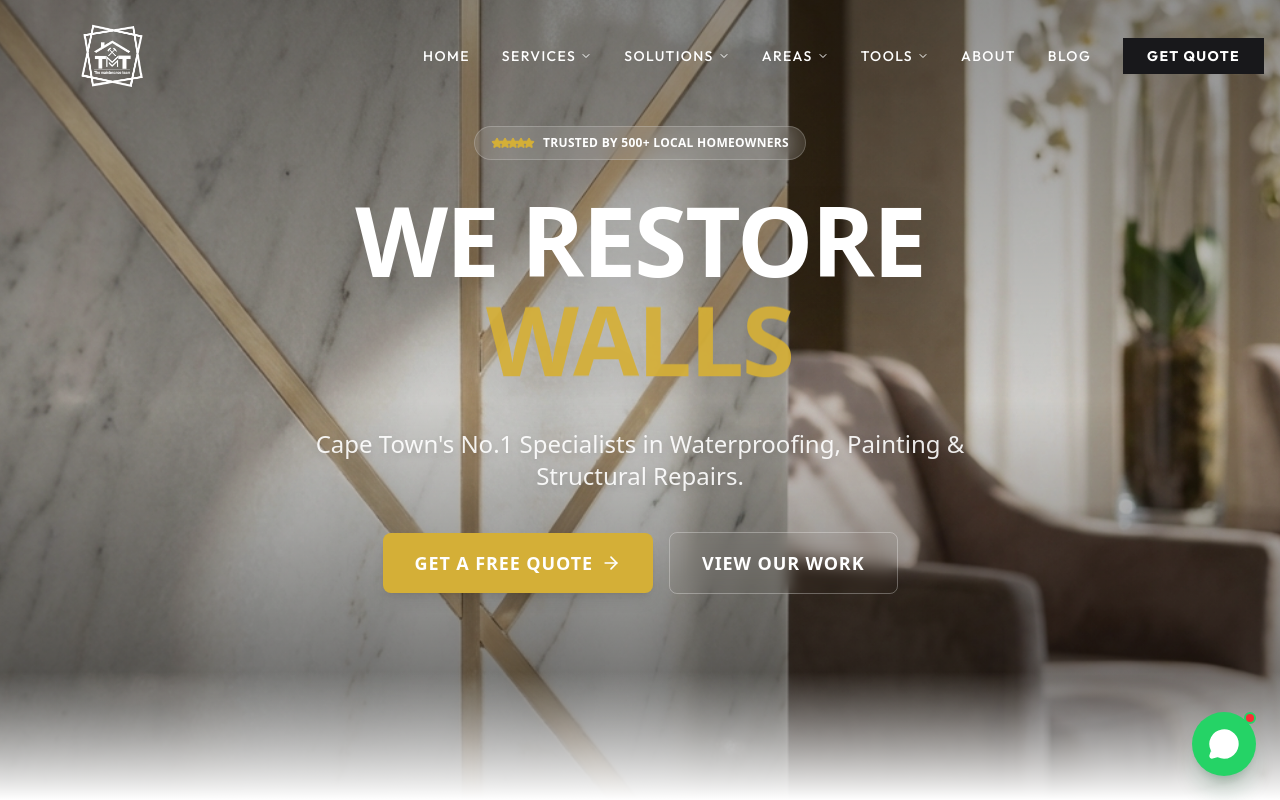
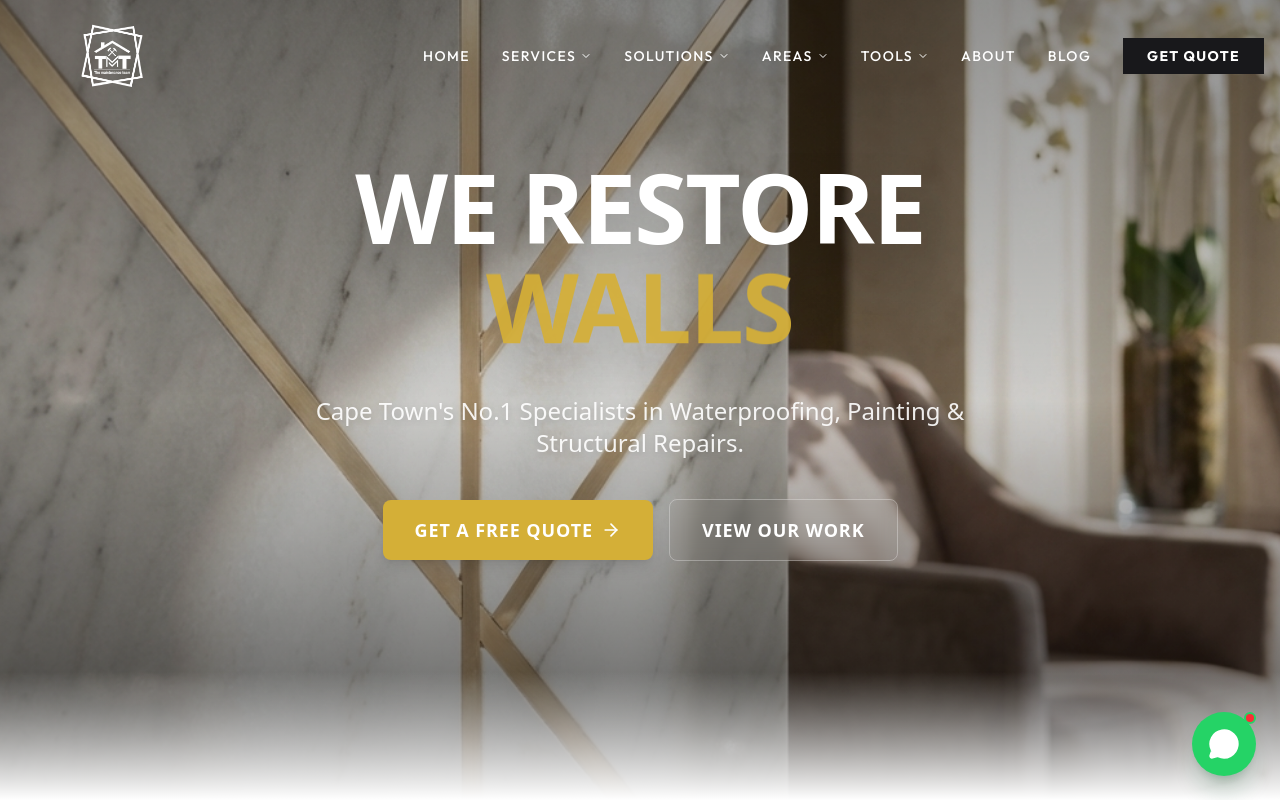
Before and after one commit to barginbuds-creator/TMTSA, a Next.js app: page / in a window 1280 px wide. Shown: the top 800 px of the page. Built offline with nearby package versions, Linux system fonts and the light colour scheme.

Commit message:
feat: add DynamicHero component featuring rotating text, a cinematic background, and calls to action.

```diff
--- a/src/components/ui/DynamicHero.tsx
+++ b/src/components/ui/DynamicHero.tsx
@@ -51,19 +51,7 @@ export const DynamicHero = () => {
             <div className="relative z-30 container mx-auto px-4 text-center pb-20">
 
                 {/* Trusted Badge */}
-                <motion.div
-                    initial={{ opacity: 0, y: -20 }}
-                    animate={{ opacity: 1, y: 0 }}
-                    transition={{ delay: 0.5 }}
-                    className="inline-flex items-center gap-2 bg-white/10 backdrop-blur-md px-4 py-2 rounded-full border border-white/20 mb-8 mx-auto"
-                >
-                    <div className="flex -space-x-1">
-                        {[...Array(5)].map((_, i) => (
-                            <Star key={i} className="w-3 h-3 fill-tmt-orange text-tmt-orange" />
-                        ))}
-                    </div>
-                    <span className="text-white text-xs font-bold tracking-wide uppercase">Trusted by 500+ Local Homeowners</span>
-                </motion.div>
+
 
                 <h1 className="font-heading font-black text-white text-5xl md:text-7xl lg:text-8xl leading-none tracking-tight uppercase drop-shadow-2xl mb-6">
                     <div>WE RESTORE</div>
```
